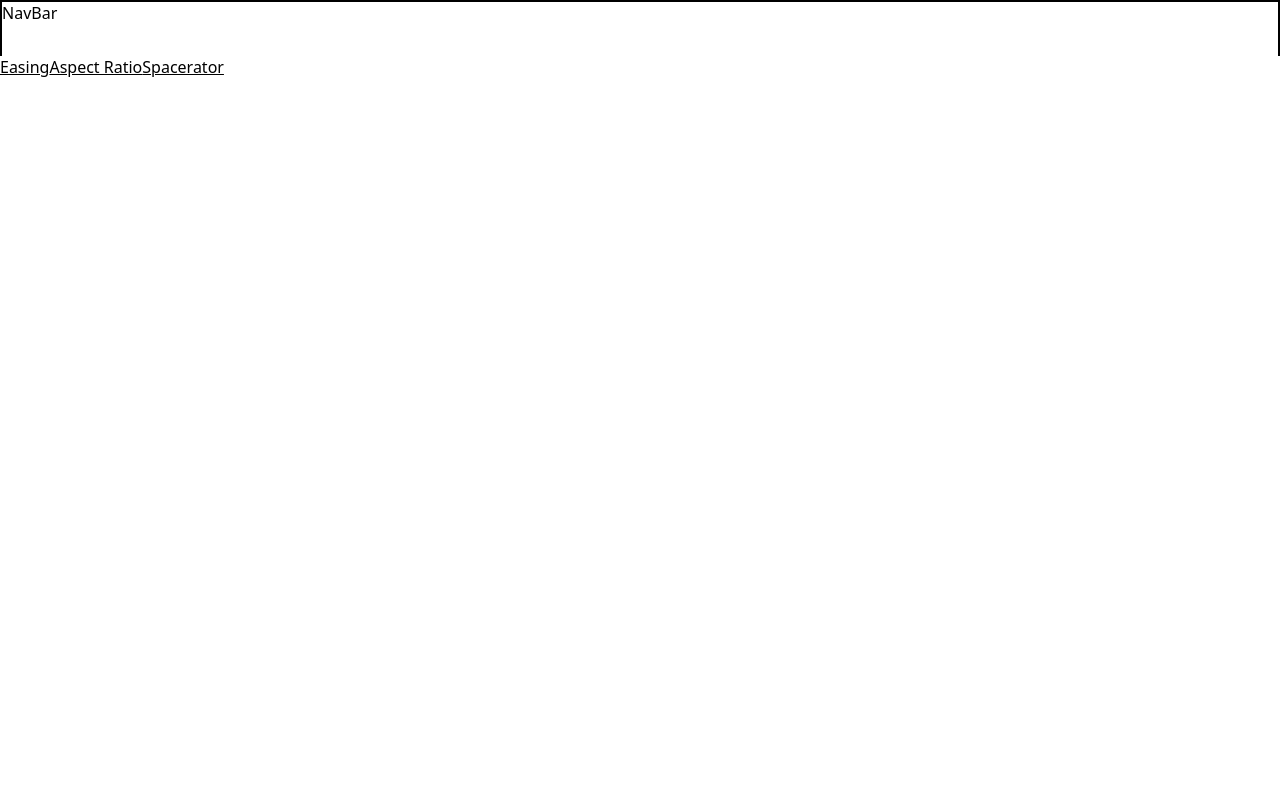
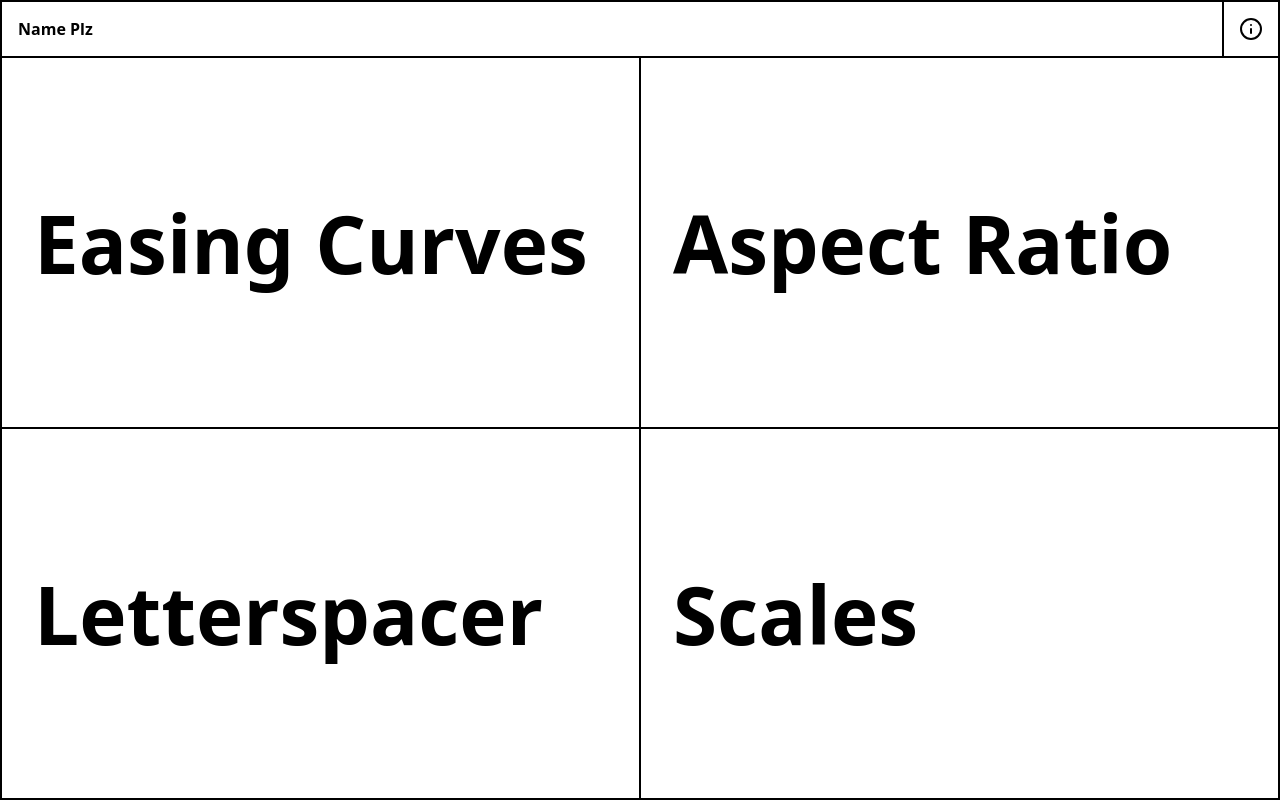
Before and after one commit to jmegs/tiny-tools, a Next.js app: page / in a window 1280 px wide. Built offline with nearby package versions, Linux system fonts and the light colour scheme.

Commit message:
implement homepage

```diff
--- a/src/components/Layout/Layout.js
+++ b/src/components/Layout/Layout.js
@@ -1,6 +1,4 @@
 import React from "react"
-
-import "../../styles/main.scss"
 
 import NavBar from "../NavBar"
 
--- a/src/components/NavBar/NavBar.js
+++ /dev/null
@@ -1,11 +0,0 @@
-import React from "react"
-
-const NavBar = (props) => {
-  return (
-    <div className="Navbar">
-      NavBar
-    </div>
-  )
-}
-
-export default NavBar
--- /dev/null
+++ b/src/components/NavBar/NavBar.tsx
@@ -0,0 +1,40 @@
+import React, { ReactElement, FC } from "react"
+import Link from "next/link"
+import { useRouter } from "next/router"
+import { ArrowLeft, Info } from "react-feather"
+
+interface ButtonProps {
+  icon: React.FC
+  href: string
+}
+const NavButton = ({ icon, href }: ButtonProps) => {
+  const IconComponent = icon
+  return (
+    <div className="NavBar-button">
+      <Link href={href}>
+        <a>
+          <IconComponent />
+        </a>
+      </Link>
+    </div>
+  )
+}
+
+const NavTitle = () => (
+  <div className="NavBar-title">
+    <h1>Name Plz</h1>
+  </div>
+)
+
+const NavBar = () => {
+  const router = useRouter()
+  const areWeHome = router.pathname === "/"
+  return (
+    <div className="NavBar">
+      {areWeHome ? <NavTitle /> : <NavButton icon={ArrowLeft} href="/" />}
+      <NavButton icon={Info} href="/about" />
+    </div>
+  )
+}
+
+export default NavBar
--- /dev/null
+++ b/src/pages/_app.js
@@ -0,0 +1,5 @@
+import '../styles/main.scss'
+
+export default function MyApp({ Component, pageProps }) {
+  return <Component {...pageProps} />
+}
--- a/src/pages/index.js
+++ /dev/null
@@ -1,16 +0,0 @@
-import React from "react"
-import { Link } from "gatsby"
-
-import Layout from "../components/Layout"
-
-const IndexPage = () => (
-  <Layout>
-    <div>
-      <Link to="/easing">Easing</Link>
-      <Link to="/ratio">Aspect Ratio</Link>
-      <Link to="/spacerator">Spacerator</Link>
-    </div>
-  </Layout>
-)
-
-export default IndexPage
--- /dev/null
+++ b/src/pages/index.tsx
@@ -0,0 +1,25 @@
+import React from "react"
+import Link from "next/link"
+
+import Layout from "../components/Layout"
+
+const IndexPage = () => (
+  <Layout>
+    <div className="Grid HomePage">
+      <Link href="/easing">
+        <a className="HomePage-link">Easing Curves</a>
+      </Link>
+      <Link href="/ratio">
+        <a className="HomePage-link">Aspect Ratio</a>
+      </Link>
+      <Link href="/letterspacer">
+        <a className="HomePage-link">Letterspacer</a>
+      </Link>
+      <Link href="/">
+        <a className="HomePage-link">Scales</a>
+      </Link>
+    </div>
+  </Layout>
+)
+
+export default IndexPage
--- a/src/styles/_letterspacer.scss
+++ b/src/styles/_letterspacer.scss
@@ -1,5 +1,6 @@
 .LetterSpacer-label {
   font-size: 20px;
+  font-weight: 600;
 }
 
 .LetterSpacer-input,
--- /dev/null
+++ b/src/styles/_navbar.scss
@@ -0,0 +1,43 @@
+.NavBar {
+  --padding: 16px;
+  height: 56px;
+  border-inline-start: 2px solid black;
+  border-inline-end: 2px solid black;
+  border-block-start: 2px solid black;
+  grid-column: 1;
+  display: flex;
+  align-items: center;
+
+  &-title {
+    flex-grow: 1;
+    padding: 0 var(--padding);
+  }
+
+  &-button {
+    width: 56px;
+    height: 100%;
+
+    &:hover {
+      transition: all 500ms cubic-bezier(0.19, 1, 0.22, 1);
+      background-color: black;
+      color: white;
+    }
+  }
+
+  &-button a {
+    display: flex;
+    align-items: center;
+    justify-content: center;
+    width: 100%;
+    height: 100%;
+  }
+
+  &-button:first-child {
+    border-inline-end: 2px solid black;
+  }
+
+  &-button:last-child {
+    border-inline-start: 2px solid black;
+    margin-inline-start: auto;
+  }
+}
--- a/src/styles/_ratio.scss
+++ b/src/styles/_ratio.scss
@@ -1,6 +1,3 @@
-.Ratio {
-}
-
 .Ratio-input {
   --padding: 16px;
   grid-column: span 12;
@@ -61,6 +58,11 @@
 }
 
 .Ratio-button {
+  // annihalate user agent styles on the borders
+  // unnaffected by the grid styles
+  border-inline-start: none;
+  border-block-start: none;
+  margin: 0;
   grid-column: span 6;
   grid-row: span 2;
   font-family: inherit;
--- a/src/styles/main.scss
+++ b/src/styles/main.scss
@@ -1,8 +1,10 @@
 @import "reset";
 @import "grid";
+@import "navbar";
 @import "easing";
 @import "ratio";
 @import "letterspacer";
+
 
 .Container {
   display: grid;
@@ -10,12 +12,25 @@
   min-height: 100vh;
 }
 
-.Navbar {
-  height: 56px;
-  border-inline-start: 2px solid black;
-  border-inline-end: 2px solid black;
-  border-block-start: 2px solid black;
-  grid-column: 1;
+.HomePage-link {
+  grid-column: span 6;
+  display: flex;
+  align-items: center;
+  padding: 16px;
+  font-size: 40px;
+  text-decoration: none;
+
+  &:hover {
+    transition: all 500ms cubic-bezier(0.19, 1, 0.22, 1);
+    background-color: black;
+    color: white;
+  }
+
+  @media (min-width: 768px) {
+    font-size: 80px;
+    padding: 32px;
+    font-weight: 800;
+  }
 }
 
 .UnstyledButton {
```
Also changed, not shown: src/pages/letterspacer.js (renamed from src/pages/spacerator.js).
